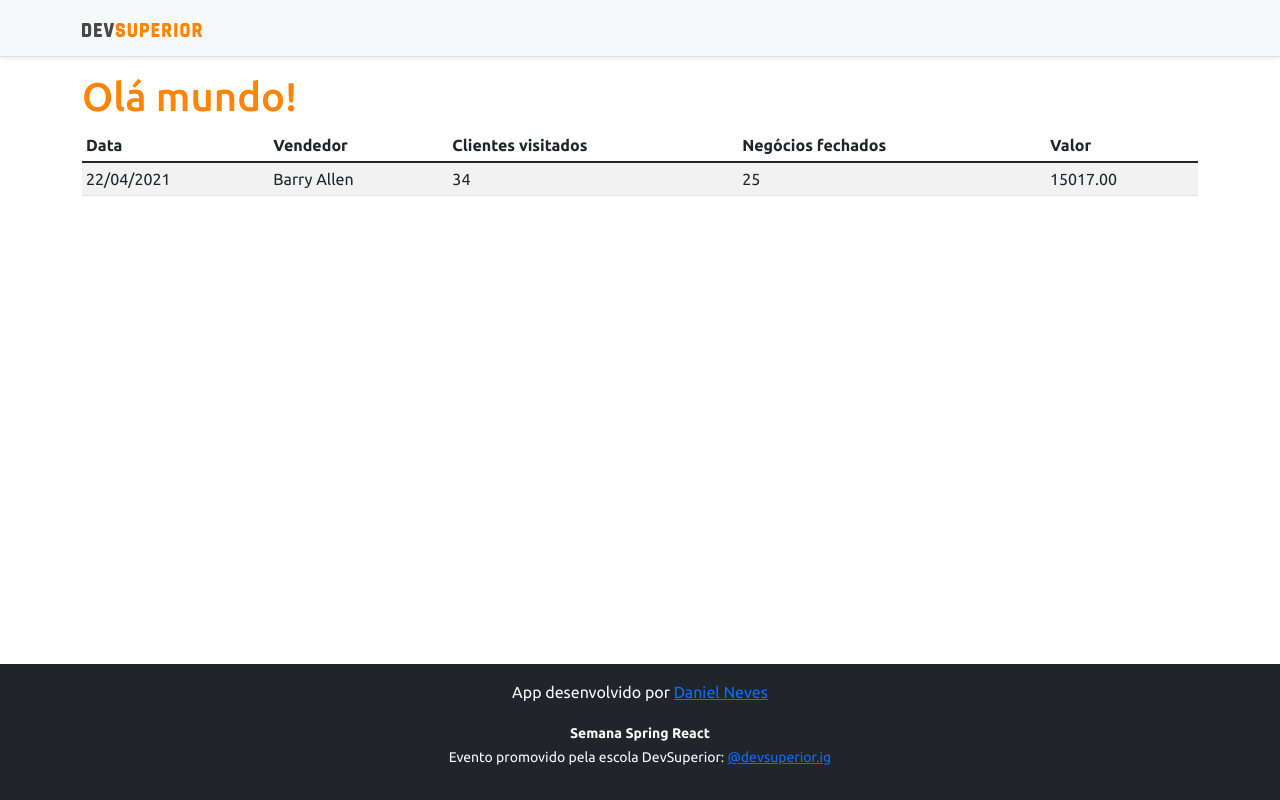
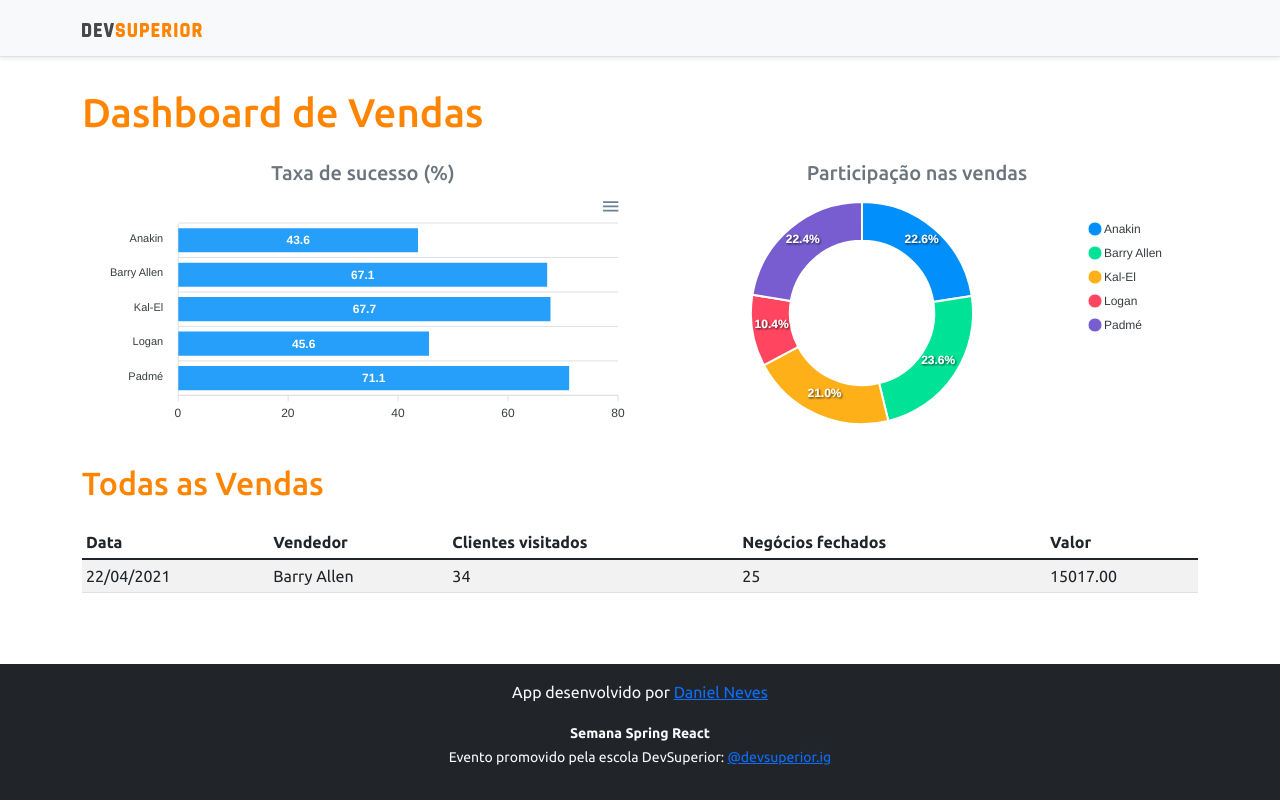
Before and after one commit to LoboNeves/Projeto_SDS-Springboot.React, a React (Create React App) app in the folder frontend/: page / in a window 1280 px wide. Built offline with nearby package versions, Linux system fonts and the light colour scheme.

Commit message:
Static charts

```diff
--- a/frontend/package.json
+++ b/frontend/package.json
@@ -12,8 +12,10 @@
     "@types/node": "^12.0.0",
     "@types/react": "^17.0.0",
     "@types/react-dom": "^17.0.0",
+    "apexcharts": "^3.28.1",
     "bootstrap": "^5.1.0",
     "react": "^17.0.2",
+    "react-apexcharts": "^1.3.9",
     "react-dom": "^17.0.2",
     "react-scripts": "4.0.3",
     "typescript": "^4.1.2",
--- a/frontend/src/App.tsx
+++ b/frontend/src/App.tsx
@@ -2,13 +2,31 @@
 import NavBar from 'components/NavBar';
 import Footer from 'components/Footer';
 import DataTable from 'components/DataTable';
+import BarChart from 'components/BarChart';
+import DonutChart from 'components/DonutChart';
 
 function App() {
   return (
     <>
       <NavBar />
       <div className="container">
-        <h1 className="text-primary">Olá mundo!</h1>
+        <h1 className="text-primary py-3">Dashboard de Vendas</h1>
+
+        <div className="row px-3">
+          <div className="col-sm-6">
+            <h5 className="text-center text-secondary">Taxa de sucesso (%)</h5>
+            <BarChart />
+          </div>
+
+          <div className="col-sm-6">
+            <h5 className="text-center text-secondary">Participação nas vendas</h5>
+            <DonutChart />
+          </div>
+        </div>
+
+        <div className="py-3">
+          <h2 className="text-primary">Todas as Vendas</h2>
+        </div>
 
         <DataTable/>
       </div>
--- /dev/null
+++ b/frontend/src/components/BarChart/index.tsx
@@ -0,0 +1,35 @@
+import React from 'react';
+import Chart from 'react-apexcharts';
+
+function BarChart() {
+    const options = {
+        plotOptions: {
+            bar: {
+                horizontal: true,
+            }
+        },
+    };
+
+    const mockData = {
+        labels: {
+            categories: ['Anakin', 'Barry Allen', 'Kal-El', 'Logan', 'Padmé']
+        },
+        series: [
+            {
+                name: "% Sucesso",
+                data: [43.6, 67.1, 67.7, 45.6, 71.1]
+            }
+        ]
+    };
+
+    return (
+        <Chart
+            options={{...options, xaxis: mockData.labels}}
+            series ={mockData.series}
+            type="bar"
+            height="240"
+        />
+    );
+}
+
+export default BarChart;
--- /dev/null
+++ b/frontend/src/components/DonutChart/index.tsx
@@ -0,0 +1,26 @@
+import React from 'react';
+import Chart from 'react-apexcharts';
+
+function DonutChart() {
+    const mockData = {
+        series: [477138, 499928, 444867, 220426, 473088],
+        labels: ['Anakin', 'Barry Allen', 'Kal-El', 'Logan', 'Padmé']
+    }
+
+    const options = {
+        legend: {
+            show: true
+        }
+    }
+
+    return (
+        <Chart
+            options={{...options, labels: mockData.labels}}
+            series ={mockData.series}
+            type="donut"
+            height="240"
+        />
+    );
+}
+
+export default DonutChart;
```
Also changed, not shown: 1 other file (tests, documents, lock files or other folders).
